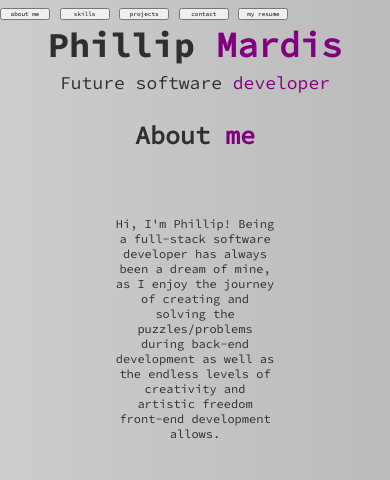
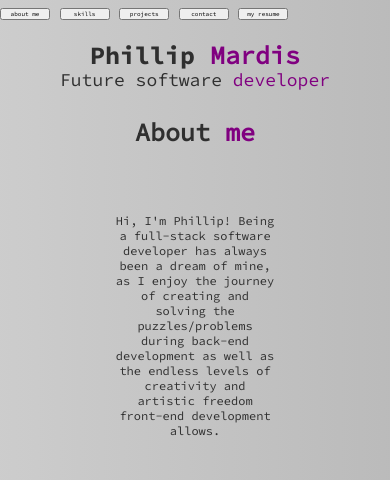
Before and after one commit to PhillipMardis/portfolio, a plain HTML site: page index.html in a window 390 px wide. Shown: the top 480 px of the page. Drawn offline with Linux system fonts and the light colour scheme.

Commit message:
more phone optimization

```diff
--- a/style.css
+++ b/style.css
@@ -206,8 +206,9 @@ h3{
 
 @media screen and (max-width: 600px){
     #header{
-        font-size: 35px;
+        font-size: 25px;
         padding: 40px;
+        margin-top: 10%;
     }
     .navbar{
 
```
